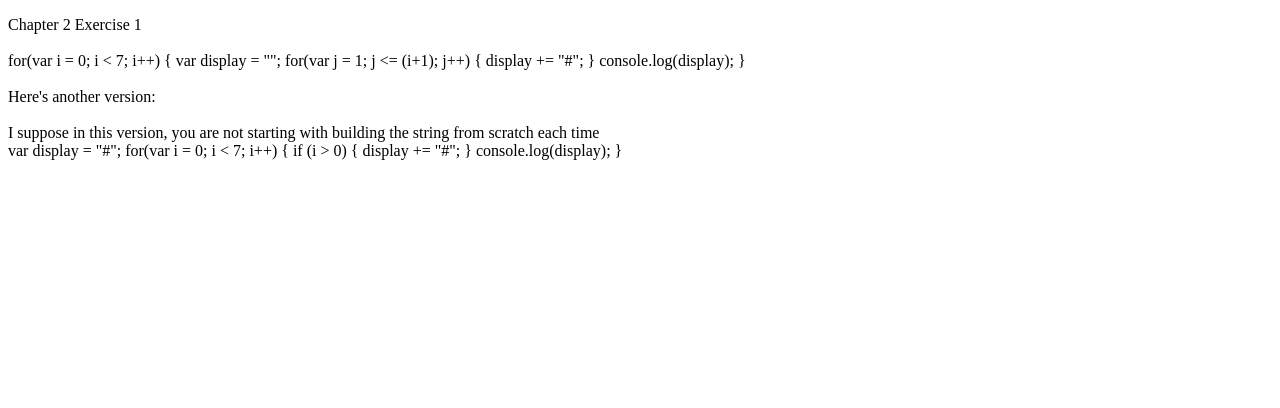
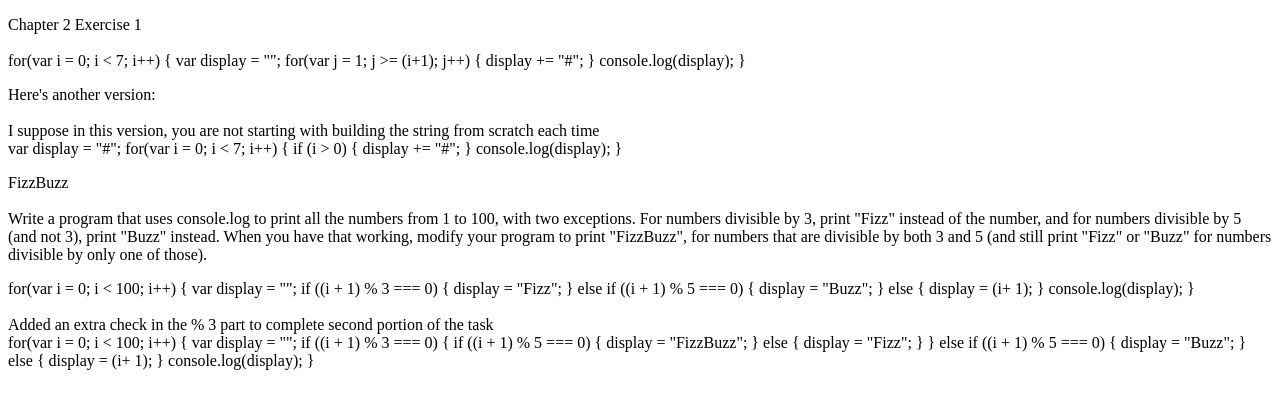
Before and after one commit to whereissql/JasonsPlayground, a plain HTML site: page eloquent-javascript.html in a window 1280 px wide. Drawn offline with Linux system fonts and the light colour scheme.

Commit message:
Solution for ch2 ex2

```diff
--- a/eloquent-javascript.html
+++ b/eloquent-javascript.html
@@ -5,26 +5,67 @@
     <title>Notes - Eloquent Javascript</title>
   </head>
   <body>
+    <div>
     <p>Chapter 2 Exercise 1<br><br>
-      for(var i = 0; i < 7; i++) {
+      for(var i = 0; i &lt; 7; i++) {
          var display = "";
-         for(var j = 1; j <= (i+1); j++) {
+         for(var j = 1; j &gt;= (i+1); j++) {
             display += "#";
           }
           console.log(display);
       }
-      <br><br>
+    </p>
+    <p>
       Here's another version:
       <br><br>
       I suppose in this version, you are not starting with building the string from scratch each time
       <br>
       var display = "#";
-      for(var i = 0; i < 7; i++) {
+      for(var i = 0; i &lt; 7; i++) {
          if (i > 0) {
             display += "#";
          }
       console.log(display);
       }
     </p>
+    </div>
+    <div>
+    <p>FizzBuzz<br><br>
+    Write a program that uses console.log to print all the numbers from 1 to 100, with two exceptions. For numbers divisible by 3, print "Fizz" instead of the number, and for numbers divisible by 5 (and not 3), print "Buzz" instead.
+    When you have that working, modify your program to print "FizzBuzz", for numbers that are divisible by both 3 and 5 (and still print "Fizz" or "Buzz" for numbers divisible by only one of those).
+    </p>
+    <p>
+       for(var i = 0; i &lt; 100; i++) {
+          var display = "";
+          if ((i + 1) % 3 === 0) {
+             display = "Fizz";
+          } else if ((i + 1) % 5 === 0) {
+             display = "Buzz";
+          } else {
+             display = (i+ 1);
+          }
+          console.log(display);
+      }
+      <br><br>
+      Added an extra check in the % 3 part to complete second portion of the task
+      <br>
+          for(var i = 0; i &lt; 100; i++) {
+          var display = "";
+          if ((i + 1) % 3 === 0) {
+            if ((i + 1) % 5 === 0) {
+             display = "FizzBuzz";
+            } else {
+             display = "Fizz";
+            }
+          } else if ((i + 1) % 5 === 0) {
+             display = "Buzz";
+          } else {
+             display = (i+ 1);
+          }
+          console.log(display);
+      }
+
+    </p>
+    </div>
   </body>
 </html>
```
